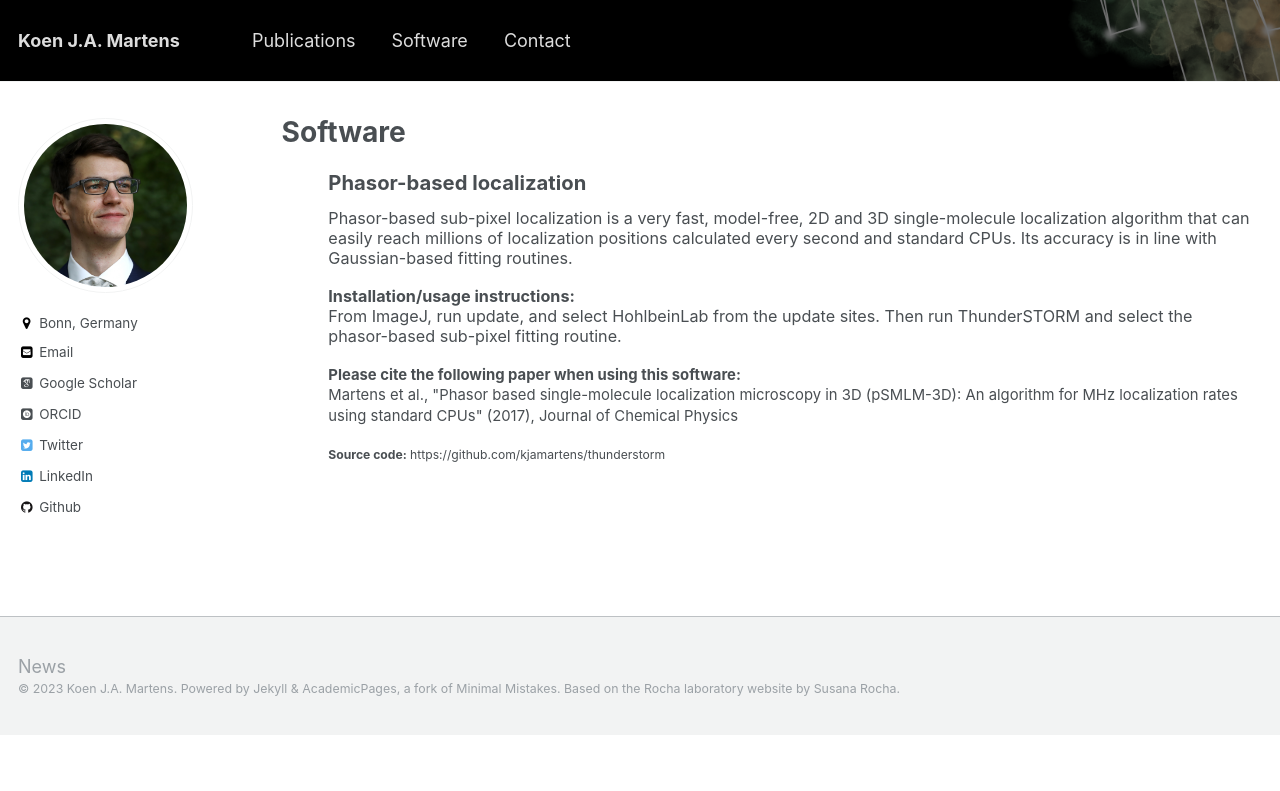
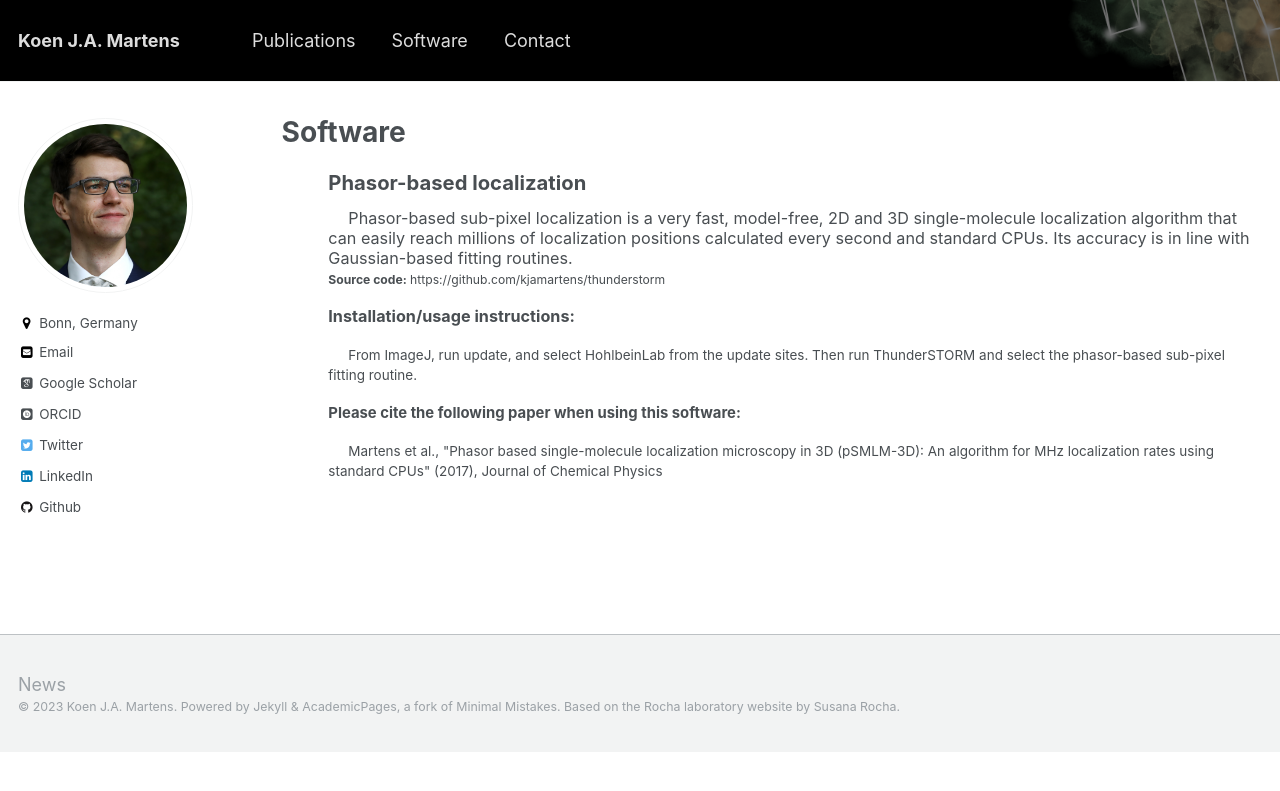
Before and after one commit to kjamartens/kjamartens.github.io, a Jekyll site: the page built from _pages/software.md, in a window 1280 px wide. Shown: the top 791 px of the page. Built offline with Jekyll 4.4.1, drawn with Linux system fonts in a browser that asks for light colours; some web fonts are replaced; comment, search, counter and statistics services are not loaded.

Commit message:
Update archive-single-software.html

```diff
--- a/_includes/archive-single-software.html
+++ b/_includes/archive-single-software.html
@@ -23,10 +23,16 @@
     </span>
 
 	{% if post.abstract %}
-	<p>
+	<p style="text-indent: 20px;">
 	<span style="font-size:1.2em; line-height: 1.15">
 		{{ post.abstract }}
 	</span>
+	{% if post.github %}
+	<br>
+	<span style="font-size:0.9em; line-height: 1.15">
+		<b>Source code:</b><a href=" {{ post.github }}" > {{ post.github }}</a>
+	</span>
+	{% endif %}
 	</p>
 	{% endif %}
 
@@ -34,7 +40,9 @@
 	<p>
 	<span style="font-size:1.2em; line-height: 1.15">
 		<b>Installation/usage instructions:</b><br>
+		<p style="text-indent: 20px;">
 		{{ post.installation_instructions }}
+		</p>
 	</span>
 	</p>
 	{% endif %}
@@ -43,18 +51,14 @@
 	<p>
 	<span style="font-size:1.1em; line-height: 1.15">
 		<b>Please cite the following paper when using this software:</b><br>
-		<a href="doi.org/ {{ post.doi }} "> {{ post.papercite }}</a>
+		<p style="text-indent: 20px;">
+		<a href="http://www.doi.org/ {{ post.doi }} "> {{ post.papercite }}</a>
+		</p>
 	</span>
 	</p>
 	{% endif %}
 
-	{% if post.github %}
-	<p>
-	<span style="font-size:0.9em; line-height: 1.15">
-		<b>Source code:</b><a href=" {{ post.github }}" > {{ post.github }}</a>
-	</span>
-	</p>
-	{% endif %}
+
 
 <br>
   </article>
```
